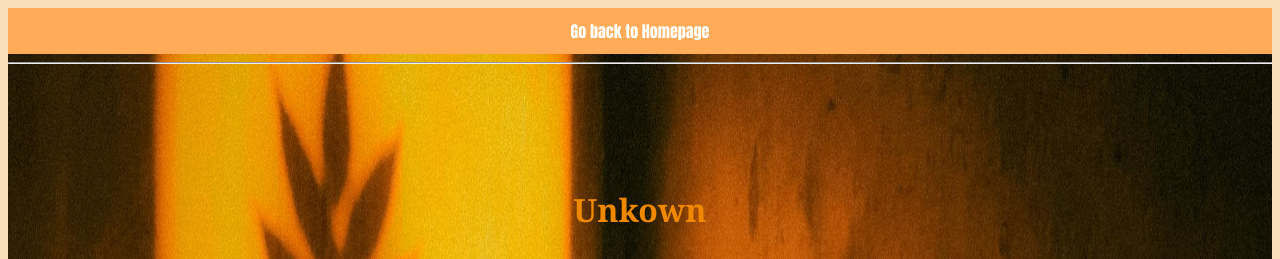
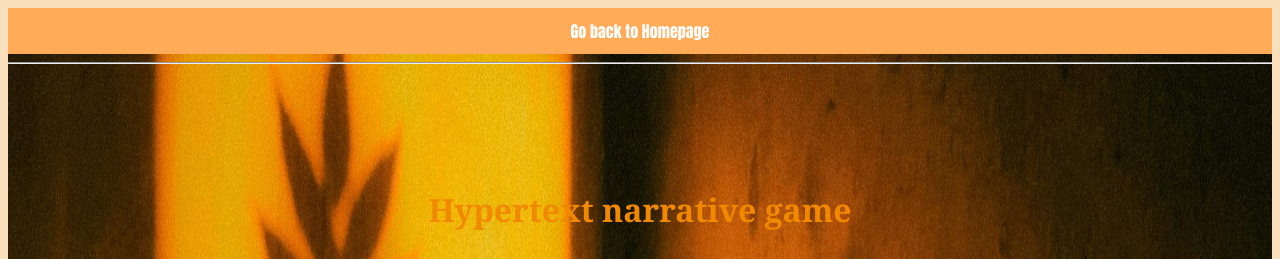
Before and after one commit to AdrianaZhang/Portfolio, a plain HTML site: page Unkown.html in a window 1280 px wide. Shown: the top 259 px of the page. Drawn offline with Linux system fonts and the light colour scheme.

Commit message:
Update Unkown.html

```diff
--- a/Unkown.html
+++ b/Unkown.html
@@ -18,7 +18,7 @@
 <body>
 
     <div id="section">
-        <h1>Unkown</h1>
+        <h1>Hypertext narrative game</h1>
         <p>
             <i>
                 <img src="assets/gmfhp.jpg">
```
